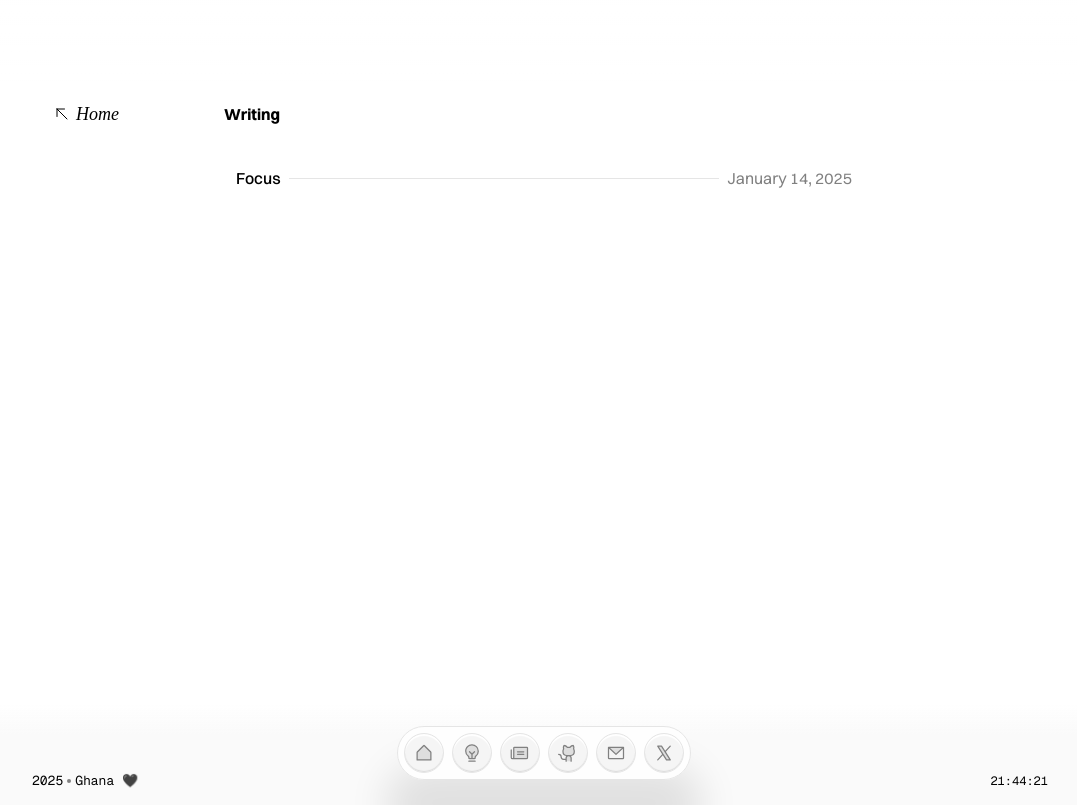
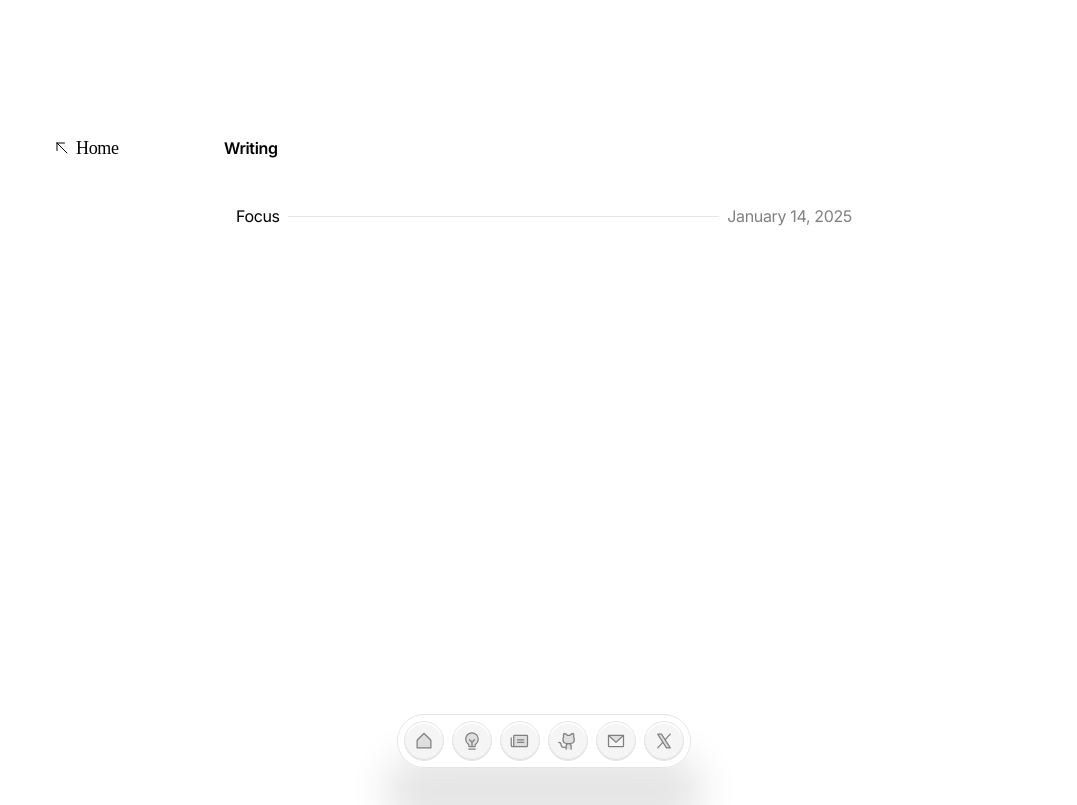
Before and after one commit to jdboachie/jude, a Next.js app: page /writing in a window 1280 px wide. Shown: the whole page, without its empty margins (96-1173 px from the left). Built offline with nearby package versions, Linux system fonts and the light colour scheme; a web font is replaced by a local one.

Commit message:
prepare for restart

```diff
--- a/src/app/globals.css
+++ b/src/app/globals.css
@@ -1,7 +1,6 @@
 @font-face {
   font-family: 'Inter';
   src: url('/fonts/InterTight-VariableFont_wght.ttf') format('ttf');
-  font-style: normal;
 }
 
 @font-face {
@@ -87,7 +86,6 @@
 
 html, body {
   background: var(--bg);
-  font-synthesis: none;
   touch-action: manipulation;
   -moz-osx-font-smoothing: grayscale;
   text-rendering: optimizeLegibility;
@@ -100,8 +98,7 @@ section {
 
 body {
   color: var(--foreground);
-  background: var(--bg);
-  font-family: var(--ui-sans), Helvetica, sans-serif;
+  font-family: 'Inter', Helvetica, sans-serif;
   -webkit-font-smoothing: antialiased;
   -moz-osx-font-smoothing: grayscale;
 }
@@ -120,7 +117,7 @@ body::before {
     var(--blur-start),
     var(--blur-end)
   );
-  mask-image: linear-gradient(to bottom, var(--mask-visible) 25%, var(--mask-hidden));
+  mask-image: linear-gradient(to bottom, var(--blur-start) 25%, var(--mask-hidden) 100%);
   -moz-user-select: none;
   user-select: none;
   pointer-events: none;
@@ -151,7 +148,14 @@ body::after {
   box-sizing: border-box;
   padding: 0;
   margin: 0;
-  font-size: 16px;
+  font-size: 1rem;
+  line-height: 2rem;
+  letter-spacing: -0.35px;
+}
+
+*::selection {
+  color: var(--bg);
+  background-color: var(--foreground);
 }
 
 a {
@@ -177,6 +181,7 @@ a {
   }
 
   * {
-    font-size: 14px;
+    line-height: 1.75rem;
+    font-size: 0.975rem;
   }
 }
--- a/src/app/layout.tsx
+++ b/src/app/layout.tsx
@@ -4,6 +4,7 @@ import { Analytics } from '@vercel/analytics/react'
 import { SpeedInsights } from '@vercel/speed-insights/next'
 import Footer from "../components/footer";
 import { ThemeProvider } from "../components/theme-provider"
+import { Inter } from 'next/font/google'
 
 export const metadata: Metadata = {
   title: "Jude Boachie",
@@ -17,6 +18,11 @@ export const viewport: Viewport = {
   ],
 }
 
+const sans = Inter({
+  weight: ['400', '600'],
+  subsets: ['latin']
+})
+
 export default function RootLayout({
   children,
 }: Readonly<{
@@ -24,15 +30,15 @@ export default function RootLayout({
 }>) {
   return (
     <html lang="en" suppressHydrationWarning>
-      <body>
+      <body className={sans.className}>
         <ThemeProvider
           enableSystem
           attribute="class"
           defaultTheme="system"
           disableTransitionOnChange
         >
+          <Footer />
           {children}
-          <Footer />
         </ThemeProvider>
         <Analytics />
         <SpeedInsights />
--- a/src/app/page.module.css
+++ b/src/app/page.module.css
@@ -1,5 +1,4 @@
 .section {
-  font-family: var(--reading-sans);
   display: grid;
   font-weight: 400;
   grid-template-columns: 1fr 65ch 1fr;
--- a/src/app/writing/(posts)/focus/page.mdx
+++ b/src/app/writing/(posts)/focus/page.mdx
@@ -5,8 +5,8 @@ import PostHeader from '../../components/post-header';
 
 <Focus />
 
-### intro
-do you have unfinished projects? skills you said you'd learn but never got round to? countless books you've bought and not read? Let's talk about focus.
+### Introduction
+Do you have unfinished projects? skills you said you'd learn but never got round to? countless books you've bought and not read? Let's talk about focus.
 
 I have realised that over the past two to three years, I've been hopping from one programming language to the other, one technology to another. More recently, I've been doing python development and web dev at the same time. I did a bit of Go programming and used it build a tiny command line tool. This year, I plan to focus 😐. I chose web development - product development, as Lee put it (link to his article on that). A lot of people do not focus, and so progress is spread across many different areas of interest.  I heard a story about Adolf Hitler in the WWII where he used to focus on one thing with his entire military force. But there was a time he split his army in two and they were fighting two battles at the same time. He ended up loosing both. ( I really could tell that story better lol ). In this little piece, I want to tell you why I think focusing on one thing is better than spreading your time across many things at one.
 
--- a/src/app/writing/components/focus.tsx
+++ b/src/app/writing/components/focus.tsx
@@ -2,7 +2,7 @@ import React from 'react'
 
 function FocusElement() {
   return (
-    <div>FocusElement</div>
+    <div></div>
   )
 }
 
--- a/src/app/writing/layout.module.css
+++ b/src/app/writing/layout.module.css
@@ -1,8 +1,7 @@
 .main {
-  font-family: var(--reading-sans);
+  font-family: var(--ui-sans);
   display: grid;
   position: relative;
-  line-height: 28px;
   grid-column: 1 / 4;
   gap: 24px;
   grid-template-columns:
@@ -17,7 +16,7 @@
 
 .aside {
   font-family: 'Crimson Pro';
-  font-style: italic;
+  /* font-style: italic; */
   position: sticky;
   top: 100px;
   display: grid;
--- a/src/components/dock.module.css
+++ b/src/components/dock.module.css
@@ -4,7 +4,7 @@
   display: flex;
   height: fit-content;
   width: 100dvw;
-  padding-bottom: 20px;
+  padding-bottom: 32px;
   pointer-events: none;
 }
 
@@ -96,10 +96,6 @@
 }
 
 @media not all and (min-width: 640px) {
-  .dockregion {
-    padding-bottom: 40px;
-  }
-
   .motionlessdock {
     visibility: visible;
     margin: 0 max(16px, auto);
--- a/src/components/footer.module.css
+++ b/src/components/footer.module.css
@@ -2,22 +2,25 @@
   font-family: 'Geist Mono';
   z-index: 15;
   position: relative;
-  display: grid;
+  display: flex;
   place-items: stretch;
-  margin-top: 50px;
-  padding: 52px 24px 16px 24px;
-  background: linear-gradient(to top, var(--secondary-bg) 70%, transparent);
+  /* padding: 16px; */
+  /* background: linear-gradient(to bottom, var(--secondary-bg) 50%, transparent); */
 }
 
 .footercontent {
-  display: grid;
-  grid-template-columns: 1fr 1fr;
+  display: flex;
+  visibility: hidden;
+  align-items: center;
   gap: 16px;
   margin: auto;
   width: clamp(100%, 100%, 1024px);
   max-width: 1024px;
-  color: var(--foreground);
-  font-size: x-small;
+  color: var(--text-muted);
+}
+
+.footercontent > * > * {
+  font-size: xx-small;
 }
 
 .quote {
@@ -65,15 +68,11 @@
 }
 
 .deets {
-  display: grid;
-  grid-row: 2 / 2;
-  grid-column: 1 / 3;
-  grid-template-columns: 1fr 1fr;
-  justify-items: space-between;
+  display: flex;
+  justify-content: space-between;
 }
 
 .copy {
-  font-size: 13px;
   justify-content: flex-start;
   align-items: center;
   text-align: center;
@@ -82,7 +81,6 @@
 }
 
 .time {
-  font-size: 12px;
   padding-right: 8px;
   display: grid;
   align-content: center;
@@ -90,7 +88,7 @@
 }
 
 .location {
-  font-size: 13px;
+  font-size: xx-small;
   display: flex;
   flex-direction: row;
   &:hover {
--- a/src/components/footer.tsx
+++ b/src/components/footer.tsx
@@ -39,7 +39,7 @@ export default function Footer() {
         <div className={styles.deets}>
           <p className={styles.copy}>
             {new Date().getFullYear()}
-            <Link className={styles.location} href={'https://maps.app.goo.gl/NUWZT3FZbK4unb5YA'}>Ghana 🖤</Link>
+            <Link className={styles.location} href={'https://maps.app.goo.gl/NUWZT3FZbK4unb5YA'}>Ghana</Link> {/* 🖤 */}
           </p>
           <p className={styles.time}>
             {currentTime || '--:--:--'}
```
